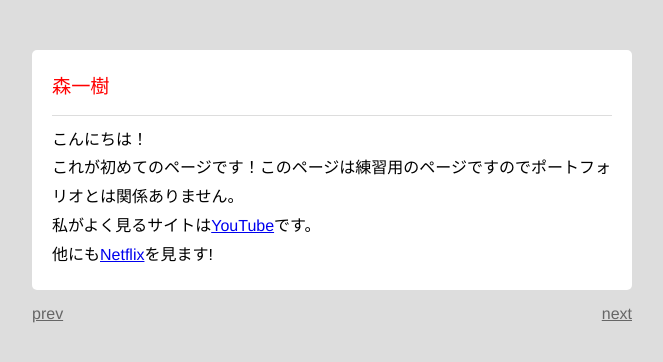
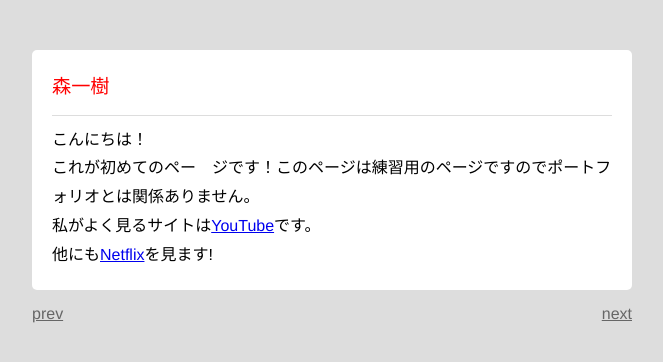
Before and after one commit to KUAD-XtechDesign/simple-page-Mori008, a plain HTML site: page index.html in a window 1280 px wide. Shown: the whole page, without its empty margins (308-971 px from the left). Drawn offline with Linux system fonts and the light colour scheme.

Commit message:
ためし

```diff
--- a/index.html
+++ b/index.html
@@ -12,7 +12,7 @@
         <div class="name">森一樹</div>
         <div class="txt">
           こんにちは！<br>
-          これが初めてのページです！このページは練習用のページですのでポートフォリオとは関係ありません。<br>
+          これが初めてのペー　ジです！このページは練習用のページですのでポートフォリオとは関係ありません。<br>
           私がよく見るサイトは<a href="http://youtube.com" target='_blank'>YouTube</a>です。<br>
           他にも<a href="https://www.netflix.com" target='_blank'>Netflix</a>を見ます!
         </div>
```
